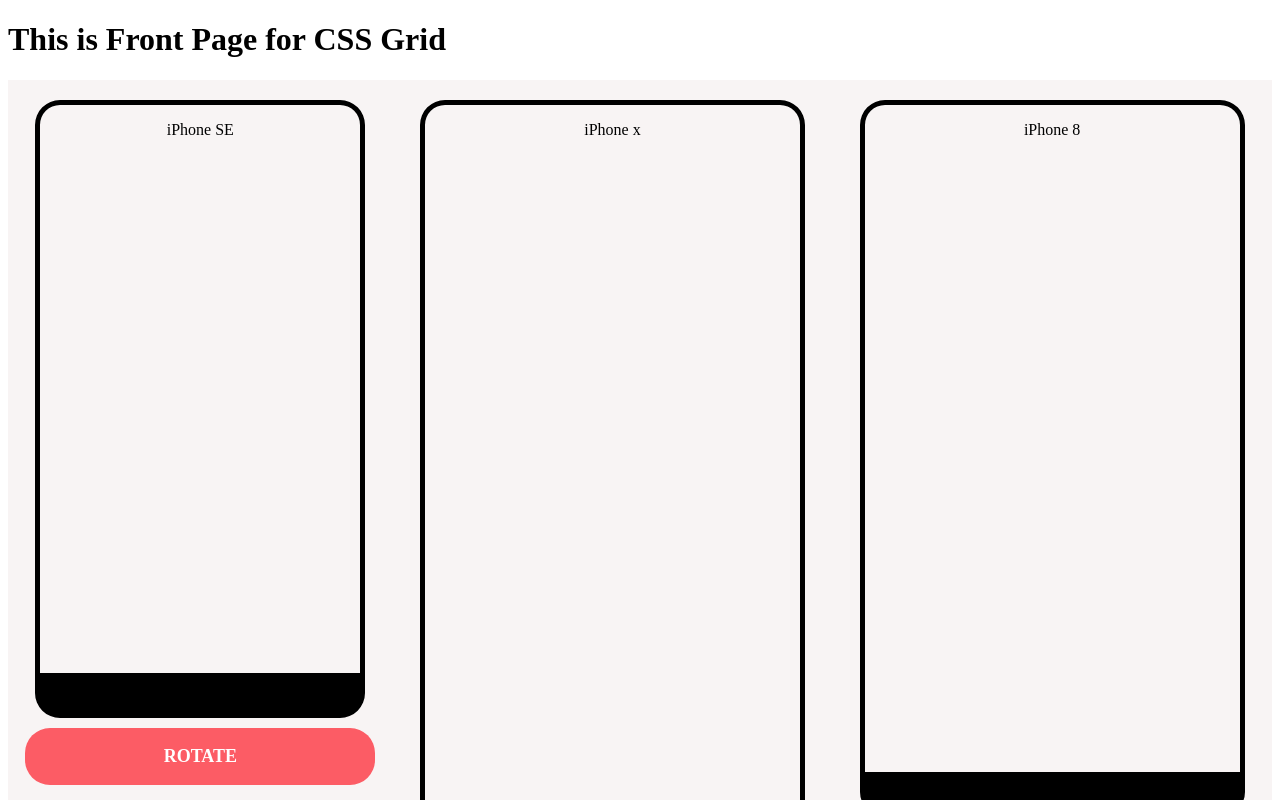
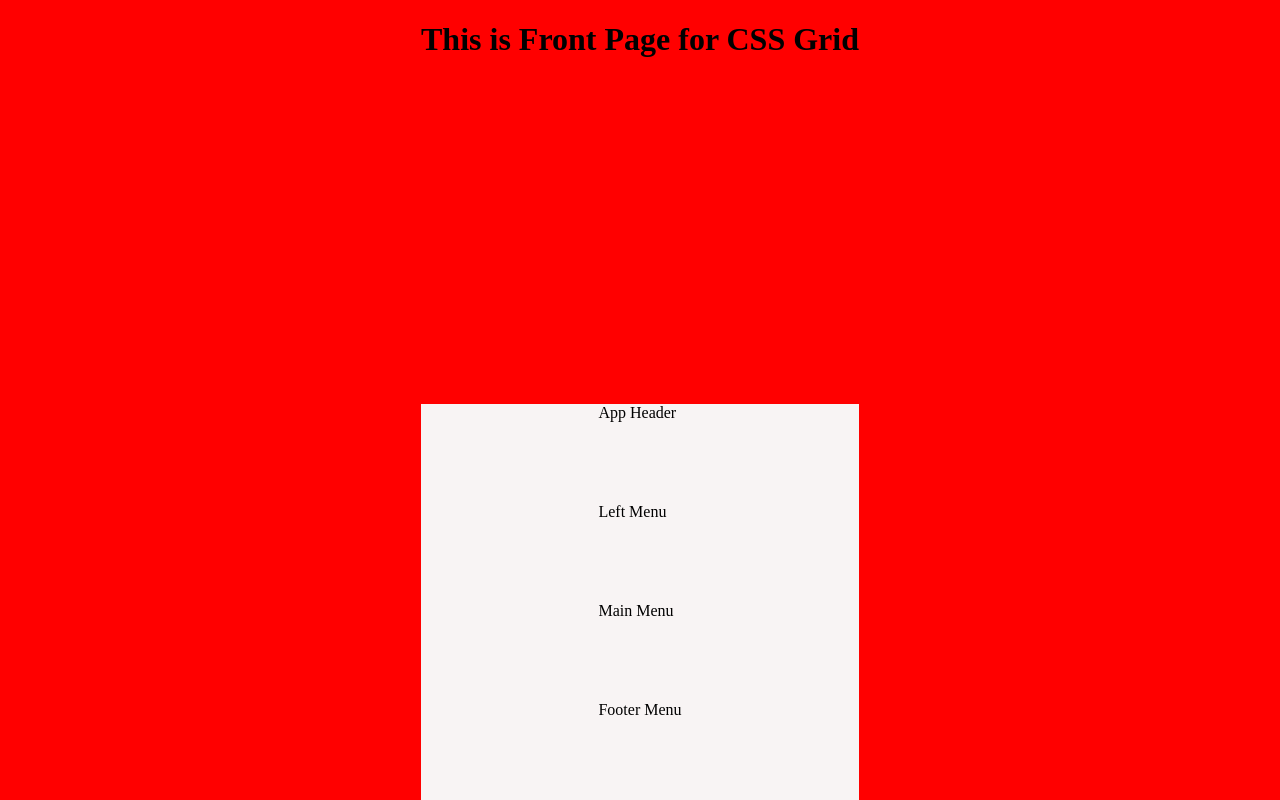
Before and after one commit to EdAncerys/TillAppOnMobileDevicesReact, a React (Create React App) app: page / in a window 1280 px wide. Shown: the top 800 px of the page. Built offline with nearby package versions, Linux system fonts and the light colour scheme.

Commit message:
Apply browser margin and padding

```diff
--- /dev/null
+++ b/src/App.css
@@ -0,0 +1,4 @@
+body {
+  padding: 0;
+  margin: 0;
+}
--- a/src/App.js
+++ b/src/App.js
@@ -1,11 +1,25 @@
 import React from 'react';
+import './App.css';
+
 import FrontPage from './Pages/FrontPage';
+import AppMenu from './Components/AppMenu';
 
 export default function App() {
   return (
-    <React.Fragment>
+    <div style={styles.container}>
       <h1>This is Front Page for CSS Grid</h1>
-      <FrontPage />
-    </React.Fragment>
+      {/* <FrontPage /> */}
+      <AppMenu />
+    </div>
   );
 }
+
+const styles = {
+  container: {
+    display: 'grid',
+    justifyContent: 'center',
+    backgroundColor: 'red',
+    width: '100vw',
+    height: '100vh',
+  },
+};
--- /dev/null
+++ b/src/Components/AppMenu.jsx
@@ -0,0 +1,21 @@
+import React from 'react';
+import colors from '../config/colors';
+
+export default function AppMenu() {
+  return (
+    <div style={styles.container}>
+      <div style={styles.headerMenu}>App Header</div>
+      <div style={styles.leftMenu}>Left Menu</div>
+      <div style={styles.mainMenu}>Main Menu</div>
+      <div style={styles.footerMenu}>Footer Menu</div>
+    </div>
+  );
+}
+
+const styles = {
+  container: {
+    display: 'grid',
+    justifyContent: 'center',
+    backgroundColor: colors.light,
+  },
+};
```
